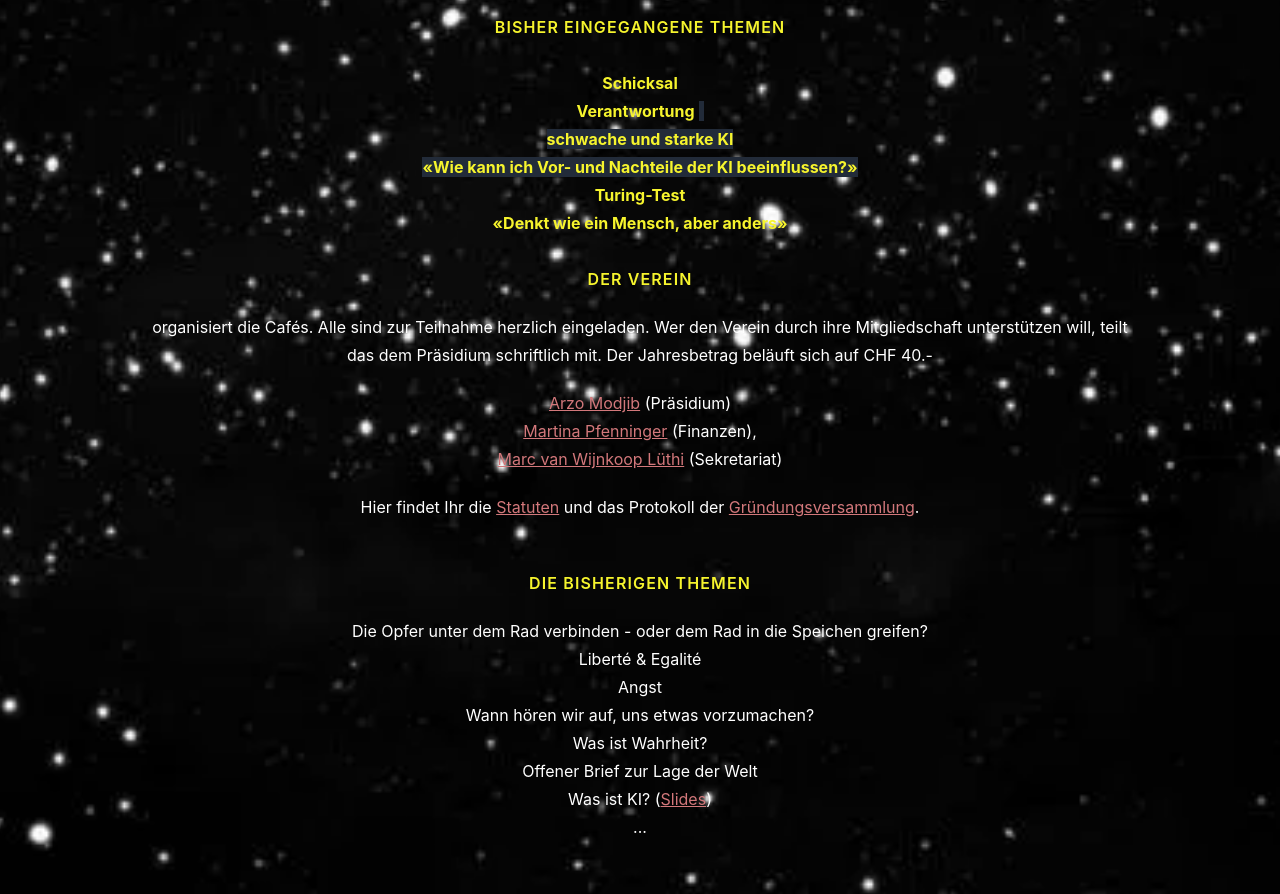
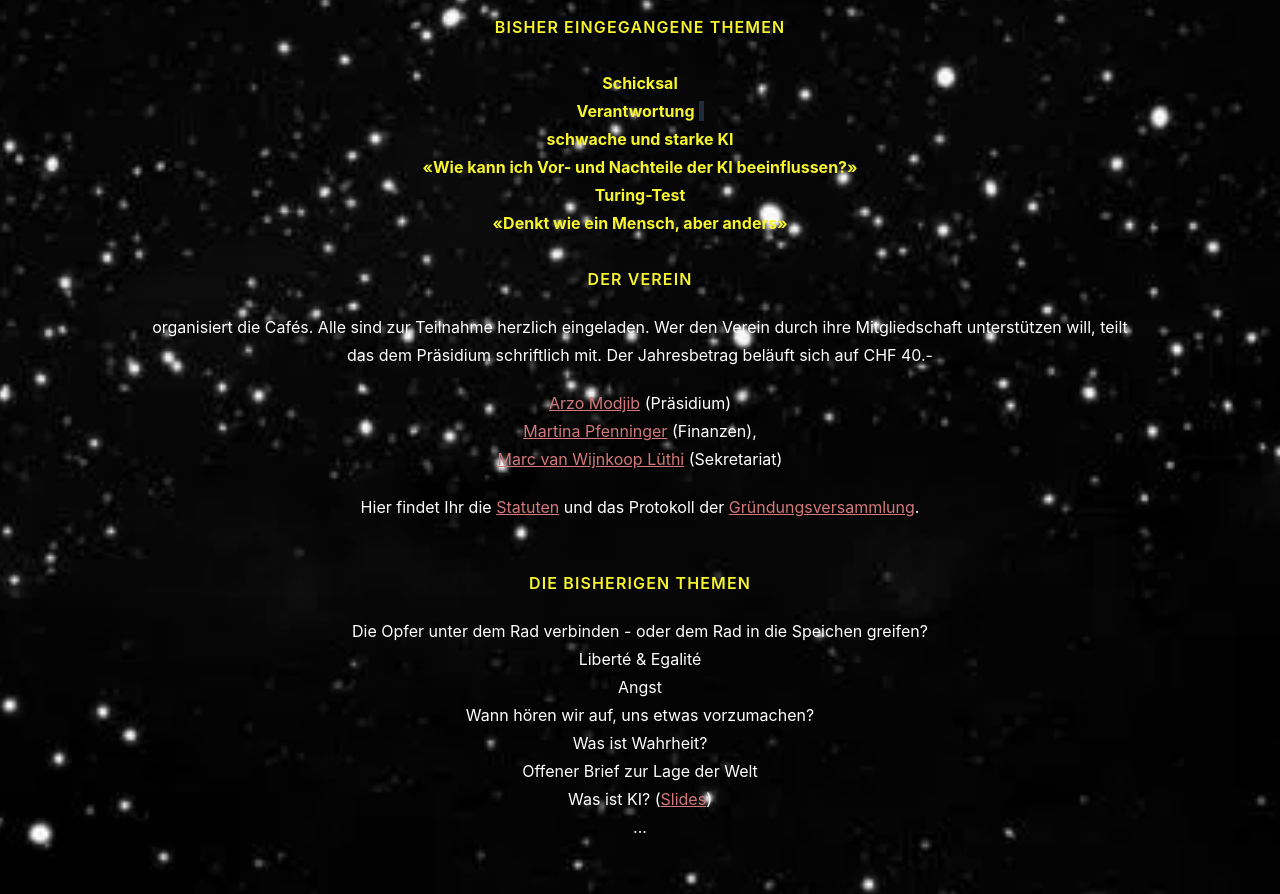
Before and after one commit to haslo/noraswelt, a plain HTML site: page index.html in a window 1280 px wide. Shown: the part 1174-2068 px from the top of the page. Drawn offline with Linux system fonts and the light colour scheme; a web font is replaced by a local one.

Commit message:
Fixed strange background auto format

```diff
--- a/index.html
+++ b/index.html
@@ -1905,12 +1905,16 @@
                                             class="ws-bold">Verantwortung</b></ws-color>
                                     <span style="font-size: 16px; text-align: var(--ws-block-title-text-align); font-family: var(--ws-base-font-family); font-style: var(--ws-base-font-style); font-weight: var(--ws-base-font-weight); letter-spacing: var(--ws-base-letter-spacing); text-decoration-line: ; text-transform: var(--ws-base-text-transform); background-color: hsla(var(--ws-surface-background-color), 1);">&nbsp;</span>
                                 </div>
-                                <div><b class="ws-bold"
-                                        style="text-align: var(--ws-block-title-text-align); font-size: 16px; font-family: var(--ws-base-font-family); font-style: var(--ws-base-font-style); letter-spacing: var(--ws-base-letter-spacing); text-decoration-line: ; text-transform: var(--ws-base-text-transform); color: var(--text-color-1655645500931-1631102393040); background-color: hsla(var(--ws-surface-background-color), 1);">schwache
-                                    und starke KI</b></div>
-                                <div><b class="ws-bold"
-                                        style="text-align: var(--ws-block-title-text-align); font-size: 16px; font-family: var(--ws-base-font-family); font-style: var(--ws-base-font-style); letter-spacing: var(--ws-base-letter-spacing); text-decoration-line: ; text-transform: var(--ws-base-text-transform); color: var(--text-color-1655645500931-1631102393040); background-color: hsla(var(--ws-surface-background-color), 1);">«Wie
-                                    kann ich Vor- und Nachteile der KI beeinflussen?»</b></div>
+                                <div>
+                                    <ws-color class="ws-custom-color"
+                                              style="color: var(--text-color-1655645500931-1631102393040);"><b
+                                            class="ws-bold">schwache und starke KI</b></ws-color>
+                                </div>
+                                <div>
+                                    <ws-color class="ws-custom-color"
+                                              style="color: var(--text-color-1655645500931-1631102393040);"><b
+                                            class="ws-bold">«Wie kann ich Vor- und Nachteile der KI beeinflussen?»</b></ws-color>
+                                </div>
                                 <div>
                                     <ws-color class="ws-custom-color"
                                               style="color: var(--text-color-1655645500931-1631102393040);"><b
```
